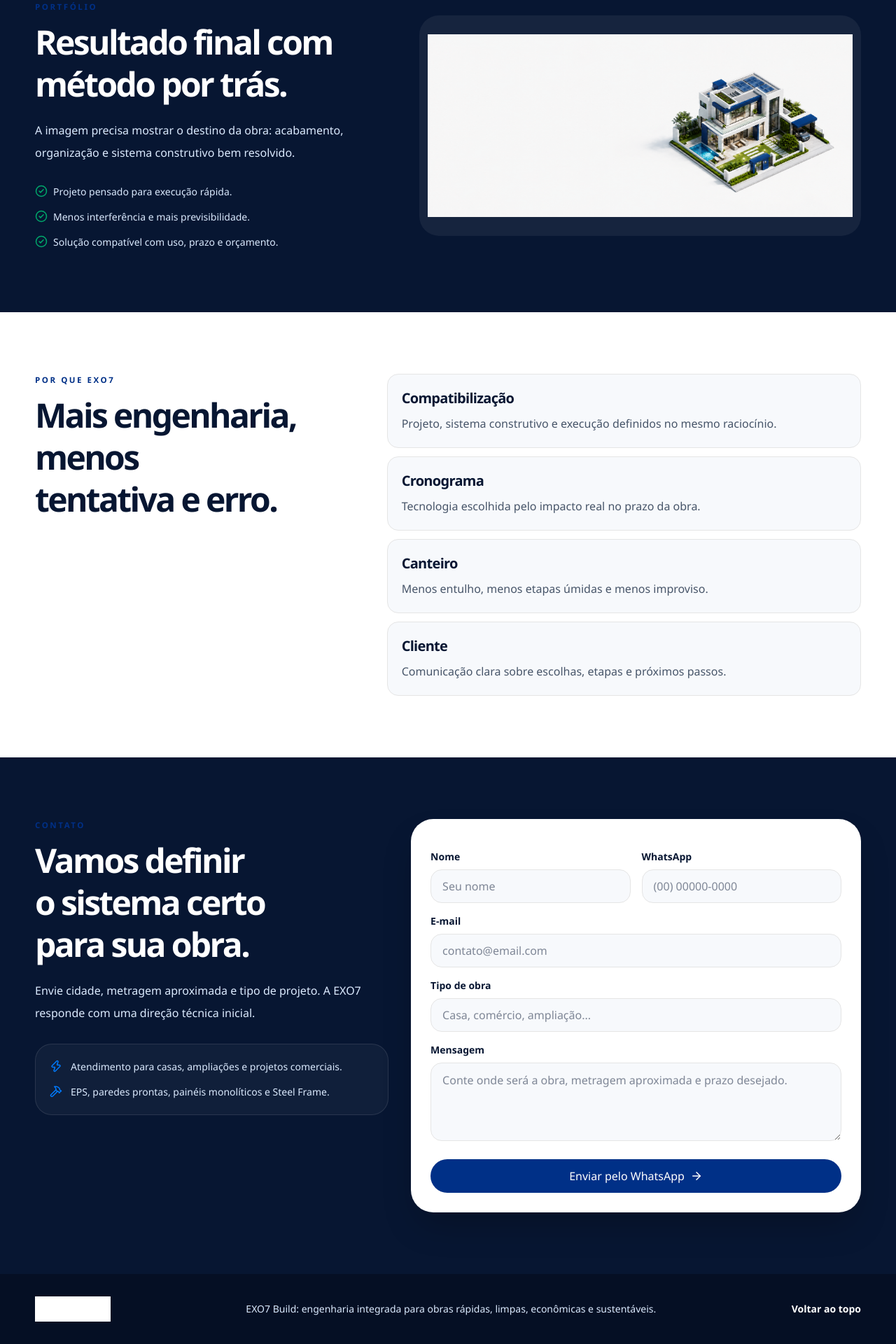
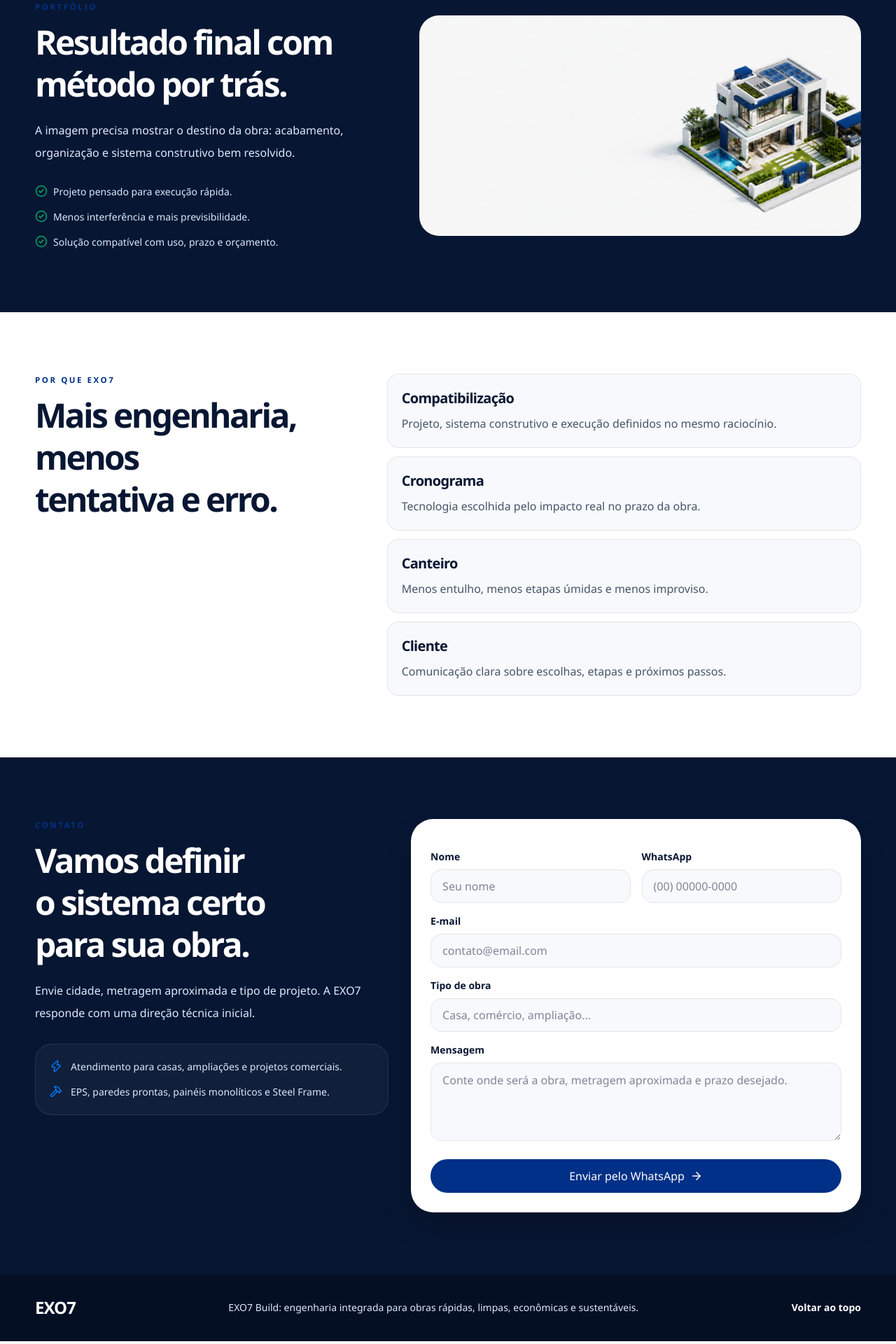
Before and after one commit to AGENCIAVCD/exo7, a Next.js app: page / in a window 1280 px wide. Shown: the part 3188-5108 px from the top of the page at 70% size. Built offline with nearby package versions, Linux system fonts and the light colour scheme.

Commit message:
Fix final visual polish issues

```diff
--- a/app/page.tsx
+++ b/app/page.tsx
@@ -227,7 +227,7 @@ export default function Home() {
             </div>
           </Reveal>
           <Reveal delay={0.08}>
-            <MediaFrame src="/assets/ultima-cta.png" alt="Casa finalizada com solução construtiva EXO7" className="aspect-[16/8]" dark />
+            <MediaFrame src="/assets/ultima-cta.png" alt="Casa finalizada com solução construtiva EXO7" className="aspect-[16/8]" dark zoom />
           </Reveal>
         </div>
       </section>
@@ -280,14 +280,7 @@ export default function Home() {
 
       <footer className="bg-[#050f24] py-8 text-white">
         <div className="section-shell flex flex-col gap-5 md:flex-row md:items-center md:justify-between">
-          <Image
-            src="/assets/logo/logo-horizontal.png"
-            width={170}
-            height={58}
-            alt="EXO7"
-            sizes="170px"
-            className="h-9 w-auto brightness-0 invert"
-          />
+          <div className="font-display text-2xl font-black tracking-[-0.04em] text-white">EXO7</div>
           <p className="text-sm leading-6 text-blue-100">
             EXO7 Build: engenharia integrada para obras rápidas, limpas, econômicas e sustentáveis.
           </p>
@@ -331,13 +324,15 @@ function MediaFrame({
   alt,
   className,
   priority = false,
-  dark = false
+  dark = false,
+  zoom = false
 }: {
   src: string;
   alt: string;
   className: string;
   priority?: boolean;
   dark?: boolean;
+  zoom?: boolean;
 }) {
   return (
     <div className={`relative overflow-hidden rounded-[1.75rem] ${dark ? "bg-white/[0.06]" : "bg-[#eef4fb]"} ${className}`}>
@@ -347,7 +342,7 @@ function MediaFrame({
         fill
         priority={priority}
         sizes="(min-width: 1024px) 560px, 100vw"
-        className="object-contain p-3"
+        className={`object-contain ${zoom ? "scale-125 p-0" : "p-3"}`}
       />
     </div>
   );
```
